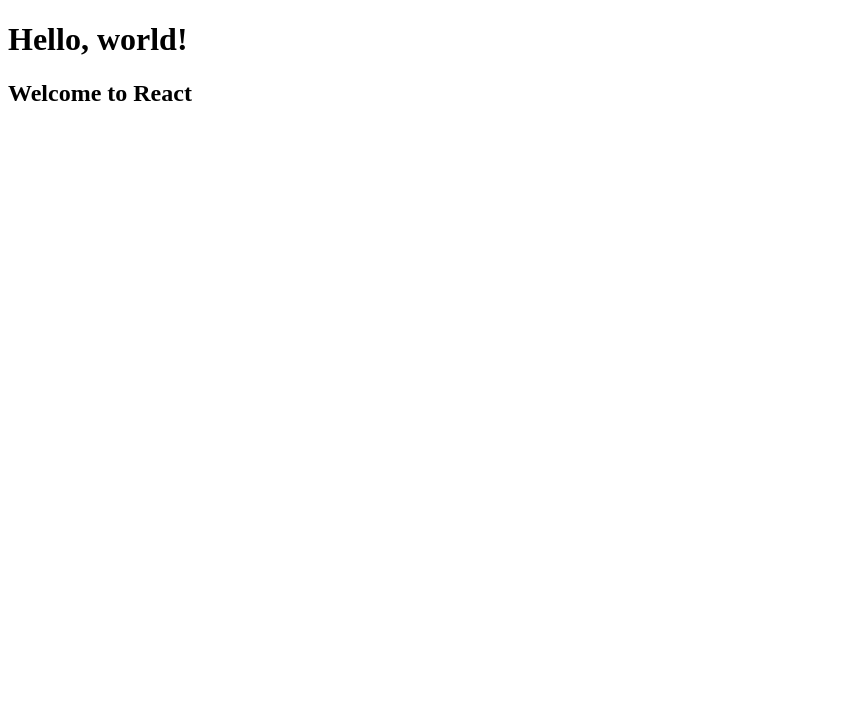
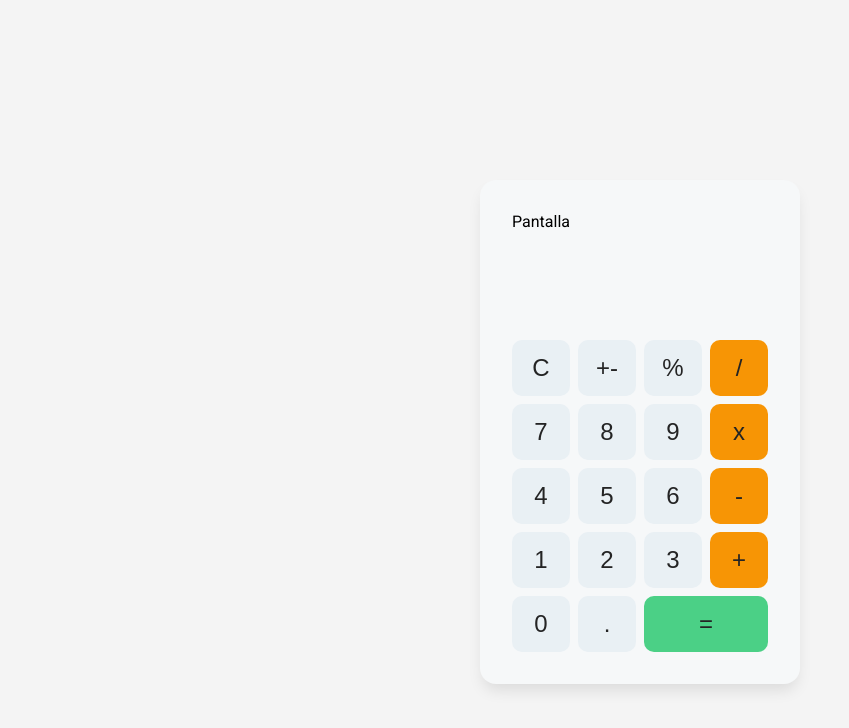
Before and after one commit to SRV-JSPA/LAB8_WEB, a React (Vite) app: page / in a window 1280 px wide. Shown: the top 728 px of the page, without its empty margins (0-849 px from the left). Built offline with nearby package versions, Linux system fonts and the light colour scheme.

Commit message:
Created pantalla.jsx, calcuContext, boton.jsx, contenedorBotones.jsx

```diff
--- /dev/null
+++ b/src/App.jsx
@@ -0,0 +1,34 @@
+import Boton from './Components/Boton.jsx';
+import ContenedorBotones from './Components/ContenedorBotones.jsx';
+import Context from './Components/Context.jsx';
+import Pantalla from './Components/Pantalla.jsx';
+
+const App = () => {
+    const valboton = [
+        ['C', '+-', '%', '/'],
+        [7, 8, 9, 'x'],
+        [4, 5, 6, '-'],
+        [1, 2, 3, '+'],
+        [0, '.', '='],
+    ];
+
+    return (
+        <div>
+            <Context>
+                <Pantalla/>
+                <ContenedorBotones>
+                    {valboton.map((row, rowIndex) =>
+                        row.map((btn, btnIndex) => (
+                            <Boton
+                                valor={btn}
+                                key={`${rowIndex}-${btnIndex}`}
+                            />
+                        ))
+                    )}
+                </ContenedorBotones>
+            </Context>
+        </div>
+    );
+};
+
+export default App;
--- /dev/null
+++ b/src/Components/Boton.jsx
@@ -0,0 +1,22 @@
+import React from 'react'
+
+
+function estilo (valor){
+  const clase = {
+    '=': 'igual',
+    '+': 'operacion',
+    '-': 'operacion',
+    '*': 'operacion',
+    '/': 'operacion',
+    'x': 'operacion'
+  }
+  return clase[valor]
+}
+
+const Boton = ({valor}) => {
+  return (
+    <button className={`${estilo(valor)} boton`} >{valor}</button>
+  )
+}
+
+export default Boton
--- /dev/null
+++ b/src/Components/ContenedorBotones.jsx
@@ -0,0 +1,8 @@
+
+const ContenedorBotones = ({children}) => {
+  return (
+    <div className="contenedorBotones" >{children}</div>
+  )
+}
+
+export default ContenedorBotones
--- /dev/null
+++ b/src/Components/Pantalla.jsx
@@ -0,0 +1,9 @@
+
+
+const Pantalla = () => {
+  return (
+    <div className="pantalla" >Pantalla</div>
+  )
+}
+
+export default Pantalla
--- /dev/null
+++ b/src/main.css
@@ -0,0 +1,64 @@
+@import url('https://fonts.googleapis.com/css2?family=Roboto&display=swap');
+
+* {
+    margin: 0;
+    padding: 0;
+    box-sizing: border-box;
+}
+
+body {
+    height: 100vh;
+    background: #f4f4f4;
+    display: flex;
+    align-items:center;
+    justify-content: center;
+    font-family: 'Roboto', sans-serif;
+}
+
+.pantalla {
+    height: 4rem;
+    margin-bottom: 4rem;
+}
+
+.context {
+    background: #f6f8f9;
+    width: 20rem;
+    padding: 2rem;
+    margin-top: 4rem;
+    border-radius: 1rem;
+    box-shadow: 0px 9px 15px -3px rgba(0,0,0,0.1);
+}
+
+.contenedorBotones {
+    display: grid;
+    grid-template-columns: repeat(4, 1fr);
+    gap: 0.5rem;
+}
+
+.boton {
+    background: #e9f0f4;
+    height: 3.5rem;
+    padding: 10px;
+    border-radius: 10px;
+    display: flex;
+    align-items: center;
+    justify-content: center;
+    cursor: pointer;
+    color: #242424;
+    border: none;
+    font-size: 1.5rem;
+}
+
+.boton:hover {
+    border: 2px dotted #242424;
+}
+
+.igual {
+    background: #4bd086;
+    grid-column: 3/5;
+}
+
+.operacion {
+    background: #f79505;
+
+}
--- a/src/main.jsx
+++ b/src/main.jsx
@@ -1,11 +1,12 @@
 import React from 'react'
 import ReactDOM from 'react-dom/client'
+import App from './App'
+import './main.css'
 
 ReactDOM.createRoot(document.getElementById('root')).render(
   <React.StrictMode>
     <div>
-        <h1>Hello, world!</h1>
-        <h2>Welcome to React</h2>
+        <App/>
     </div>
-  </React.StrictMode>,
+  </React.StrictMode>
 )
```
Also changed, not shown: src/Context/CalcuContext.jsx (added, +19 -0 lines).
